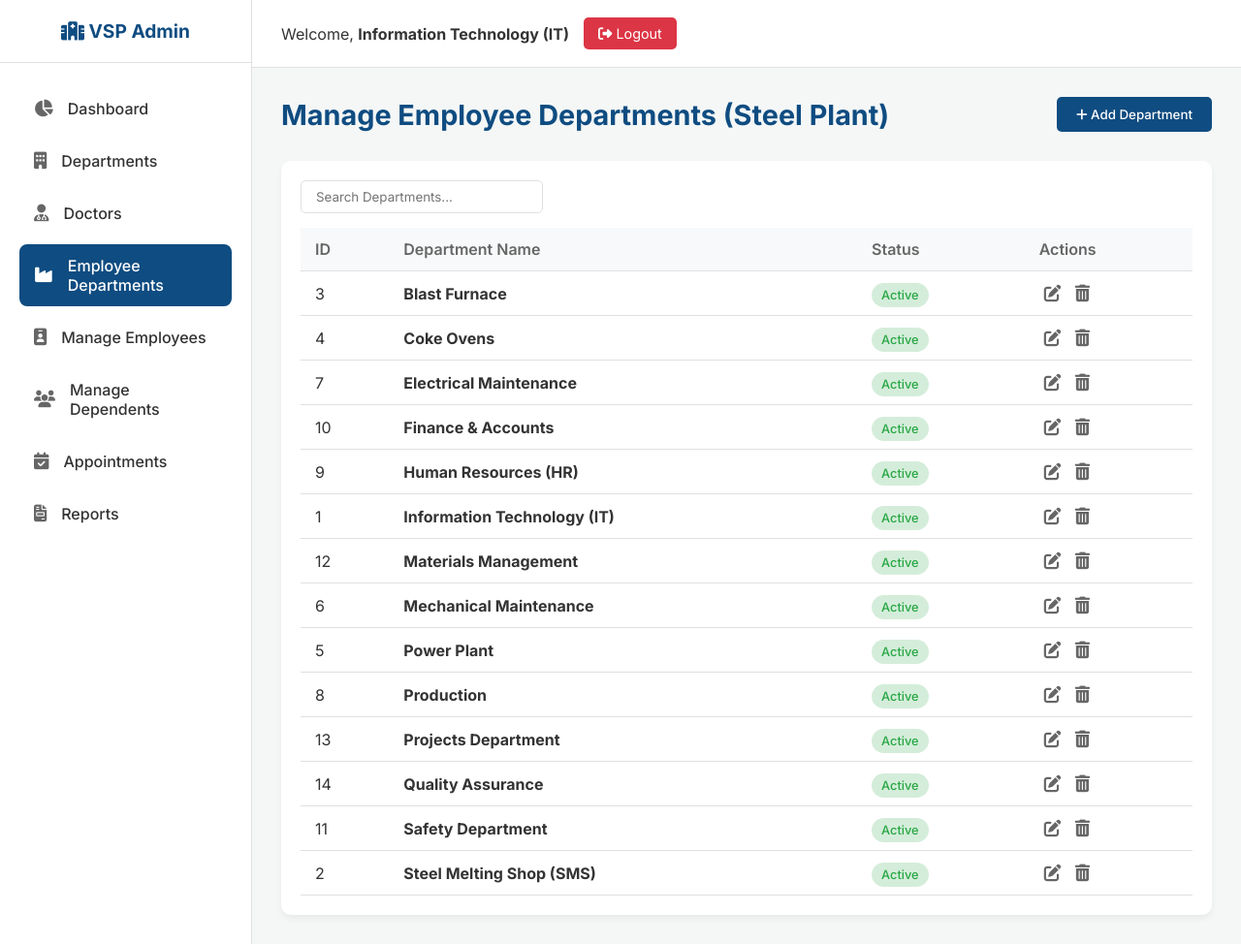
After one commit to BarruHarish/VSP-Employee-Healthcare-System, a Flask app: page /admin/employee_departments in a window 1280 px wide. The commit adds this page. Shown: the whole page at 97% size. Run offline with Flask 3, Linux system fonts and the light colour scheme; a user stored in the database is signed in; data comes from the database, SQL or seed files in the repository; both versions use the stored data as it was after the commit.

Commit message:
feat: Separate Employee Departments & Apply Realistic Hospital Data

```diff
--- a/hospital_app/app.py
+++ b/hospital_app/app.py
@@ -31,29 +31,31 @@ def index():
 
 @app.route('/register', methods=['GET', 'POST'])
 def register():
+    conn = get_db_connection()
     if request.method == 'POST':
         employee_name = request.form['name']
         employee_id = request.form['employee_id']
         mobile_number = request.form['mobile_number']
         password = request.form['password']
+        department = request.form['department'] # Now fetched from dropdown
 
         hashed_pw = generate_password_hash(password)
 
-        conn = get_db_connection()
         try:
             conn.execute('''
                 INSERT INTO employees (employee_name, employee_id, mobile, password, department, designation, email, dob, gender, blood_group, address, status, profile_photo)
-                VALUES (?, ?, ?, ?, '', '', '', '', '', '', '', 'Active', '')
-            ''', (employee_name, employee_id, mobile_number, hashed_pw))
+                VALUES (?, ?, ?, ?, ?, '', '', '', '', '', '', 'Active', '')
+            ''', (employee_name, employee_id, mobile_number, hashed_pw, department))
             conn.commit()
             flash('Registration successful! Please login.', 'success')
+            conn.close()
             return redirect(url_for('login'))
         except sqlite3.IntegrityError:
             flash('Employee ID already exists.', 'danger')
-        finally:
-            conn.close()
 
-    return render_template('register.html')
+    employee_departments = conn.execute('SELECT * FROM employee_departments WHERE status="Active" ORDER BY name').fetchall()
+    conn.close()
+    return render_template('register.html', employee_departments=employee_departments)
 
 @app.route('/admin_register', methods=['GET', 'POST'])
 def admin_register():
@@ -213,8 +215,9 @@ def employee_profile():
         flash('Profile updated successfully!', 'success')
         return redirect(url_for('dashboard'))
 
+    employee_departments = conn.execute('SELECT * FROM employee_departments WHERE status="Active" ORDER BY name').fetchall()
     conn.close()
-    return render_template('employee_profile.html', employee=employee)
+    return render_template('employee_profile.html', employee=employee, employee_departments=employee_departments)
 
 @app.route('/dependents', methods=['GET', 'POST'])
 def employee_dependents():
@@ -344,7 +347,46 @@ def admin_dashboard():
     conn.close()
     return render_template('admin_dashboard.html', stats=stats, recent_appointments=recent_appointments)
 
-# Admin Departments
+# Admin Employee Departments (Steel Plant)
+@app.route('/admin/employee_departments', methods=['GET', 'POST'])
+def admin_employee_departments():
+    if not check_admin(): return redirect(url_for('login'))
+    conn = get_db_connection()
+
+    if request.method == 'POST':
+        action = request.form.get('action')
+        if action == 'add':
+            name = request.form['name']
+            status = request.form['status']
+            try:
+                conn.execute('INSERT INTO employee_departments (name, status) VALUES (?, ?)', (name, status))
+                conn.commit()
+                flash('Employee Department added successfully!', 'success')
+            except sqlite3.IntegrityError:
+                flash('Department name already exists.', 'danger')
+        elif action == 'edit':
+            id = request.form['id']
+            name = request.form['name']
+            status = request.form['status']
+            try:
+                conn.execute('UPDATE employee_departments SET name=?, status=? WHERE id=?', (name, status, id))
+                conn.commit()
+                flash('Employee Department updated successfully!', 'success')
+            except sqlite3.IntegrityError:
+                flash('Department name already exists.', 'danger')
+        elif action == 'delete':
+            id = request.form['id']
+            conn.execute('DELETE FROM employee_departments WHERE id=?', (id,))
+            conn.commit()
+            flash('Employee Department deleted successfully!', 'success')
+        return redirect(url_for('admin_employee_departments'))
+
+    departments = conn.execute('SELECT * FROM employee_departments ORDER BY name ASC').fetchall()
+    conn.close()
+    return render_template('admin_employee_departments.html', departments=departments)
+
+
+# Admin Hospital Departments
 @app.route('/admin/departments', methods=['GET', 'POST'])
 def admin_departments():
     if not check_admin(): return redirect(url_for('login'))
@@ -504,8 +546,9 @@ def admin_employees():
         return redirect(url_for('admin_employees'))
 
     employees = conn.execute('SELECT * FROM employees ORDER BY id DESC').fetchall()
+    employee_departments = conn.execute('SELECT * FROM employee_departments WHERE status="Active" ORDER BY name').fetchall()
     conn.close()
-    return render_template('admin_employees.html', employees=employees)
+    return render_template('admin_employees.html', employees=employees, employee_departments=employee_departments)
 
 # Admin Patients / Dependents
 @app.route('/admin/patients', methods=['GET', 'POST'])
--- a/hospital_app/templates/admin_base.html
+++ b/hospital_app/templates/admin_base.html
@@ -23,6 +23,7 @@
             <li><a href="{{ url_for('admin_dashboard') }}" class="{% if request.endpoint == 'admin_dashboard' %}active{% endif %}"><i class="fas fa-chart-pie"></i> Dashboard</a></li>
             <li><a href="{{ url_for('admin_departments') }}" class="{% if request.endpoint == 'admin_departments' %}active{% endif %}"><i class="fas fa-building"></i> Departments</a></li>
             <li><a href="{{ url_for('admin_doctors') }}" class="{% if request.endpoint == 'admin_doctors' %}active{% endif %}"><i class="fas fa-user-md"></i> Doctors</a></li>
+            <li><a href="{{ url_for('admin_employee_departments') }}" class="{% if request.endpoint == 'admin_employee_departments' %}active{% endif %}"><i class="fas fa-industry"></i> Employee Departments</a></li>
             <li><a href="{{ url_for('admin_employees') }}" class="{% if request.endpoint == 'admin_employees' %}active{% endif %}"><i class="fas fa-id-badge"></i> Manage Employees</a></li>
             <li><a href="{{ url_for('admin_patients') }}" class="{% if request.endpoint == 'admin_patients' %}active{% endif %}"><i class="fas fa-users"></i> Manage Dependents</a></li>
             <li><a href="{{ url_for('admin_appointments') }}" class="{% if request.endpoint == 'admin_appointments' %}active{% endif %}"><i class="fas fa-calendar-check"></i> Appointments</a></li>
--- /dev/null
+++ b/hospital_app/templates/admin_employee_departments.html
@@ -0,0 +1,109 @@
+{% extends "admin_base.html" %}
+
+{% block content %}
+<div class="page-header">
+    <h1 class="page-title">Manage Employee Departments (Steel Plant)</h1>
+    <button class="btn-primary" data-modal-target="addDeptModal"><i class="fas fa-plus"></i> Add Department</button>
+</div>
+
+<div class="table-container">
+    <div class="table-header">
+        <input type="text" class="search-box" id="deptSearch" data-target="#deptTable" placeholder="Search Departments...">
+    </div>
+
+    <table class="data-table" id="deptTable">
+        <thead>
+            <tr>
+                <th>ID</th>
+                <th>Department Name</th>
+                <th>Status</th>
+                <th>Actions</th>
+            </tr>
+        </thead>
+        <tbody>
+            {% for dept in departments %}
+            <tr>
+                <td>{{ dept.id }}</td>
+                <td><strong>{{ dept.name }}</strong></td>
+                <td>
+                    <span class="badge {% if dept.status == 'Active' %}badge-active{% else %}badge-inactive{% endif %}">
+                        {{ dept.status }}
+                    </span>
+                </td>
+                <td class="action-btns">
+                    <button class="edit" data-modal-target="editDeptModal"
+                            data-id="{{ dept.id }}"
+                            data-name="{{ dept.name }}"
+                            data-status="{{ dept.status }}"
+                            title="Edit">
+                        <i class="fas fa-edit"></i>
+                    </button>
+                    <form action="{{ url_for('admin_employee_departments') }}" method="POST" style="display:inline;" onsubmit="return confirm('Are you sure you want to delete this department?');">
+                        <input type="hidden" name="action" value="delete">
+                        <input type="hidden" name="id" value="{{ dept.id }}">
+                        <button type="submit" class="delete" title="Delete"><i class="fas fa-trash-alt"></i></button>
+                    </form>
+                </td>
+            </tr>
+            {% else %}
+            <tr>
+                <td colspan="4" style="text-align: center;">No employee departments found.</td>
+            </tr>
+            {% endfor %}
+        </tbody>
+    </table>
+</div>
+
+<!-- Add Modal -->
+<div id="addDeptModal" class="modal">
+    <div class="modal-content" style="max-width: 500px;">
+        <span class="close-modal">&times;</span>
+        <h2 class="modal-title">Add Employee Department</h2>
+        <form action="{{ url_for('admin_employee_departments') }}" method="POST">
+            <input type="hidden" name="action" value="add">
+
+            <div class="form-group">
+                <label>Department Name</label>
+                <input type="text" name="name" class="form-control" required placeholder="e.g., Blast Furnace">
+            </div>
+
+            <div class="form-group">
+                <label>Status</label>
+                <select name="status" class="form-control">
+                    <option value="Active">Active</option>
+                    <option value="Inactive">Inactive</option>
+                </select>
+            </div>
+
+            <button type="submit" class="btn-primary" style="width: 100%; margin-top: 15px;">Add Department</button>
+        </form>
+    </div>
+</div>
+
+<!-- Edit Modal -->
+<div id="editDeptModal" class="modal">
+    <div class="modal-content" style="max-width: 500px;">
+        <span class="close-modal">&times;</span>
+        <h2 class="modal-title">Edit Employee Department</h2>
+        <form action="{{ url_for('admin_employee_departments') }}" method="POST">
+            <input type="hidden" name="action" value="edit">
+            <input type="hidden" name="id" value="">
+
+            <div class="form-group">
+                <label>Department Name</label>
+                <input type="text" name="name" class="form-control" required>
+            </div>
+
+            <div class="form-group">
+                <label>Status</label>
+                <select name="status" class="form-control">
+                    <option value="Active">Active</option>
+                    <option value="Inactive">Inactive</option>
+                </select>
+            </div>
+
+            <button type="submit" class="btn-primary" style="width: 100%; margin-top: 15px;">Update Department</button>
+        </form>
+    </div>
+</div>
+{% endblock %}
```
Also changed, not shown: hospital_app/database.py (+95 -36 lines), hospital_app/templates/admin_employees.html (+12 -2 lines), hospital_app/templates/employee_profile.html (+7 -2 lines), hospital_app/templates/register.html (+9 -0 lines), hospital_app/hospital.db.
